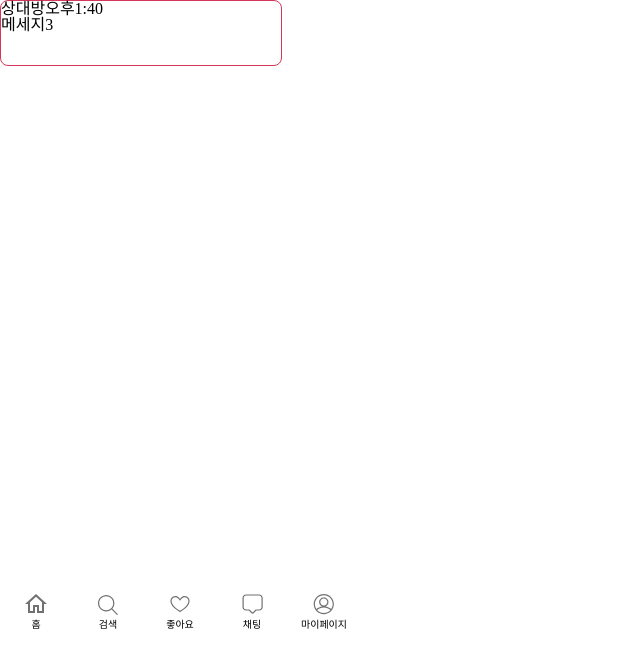
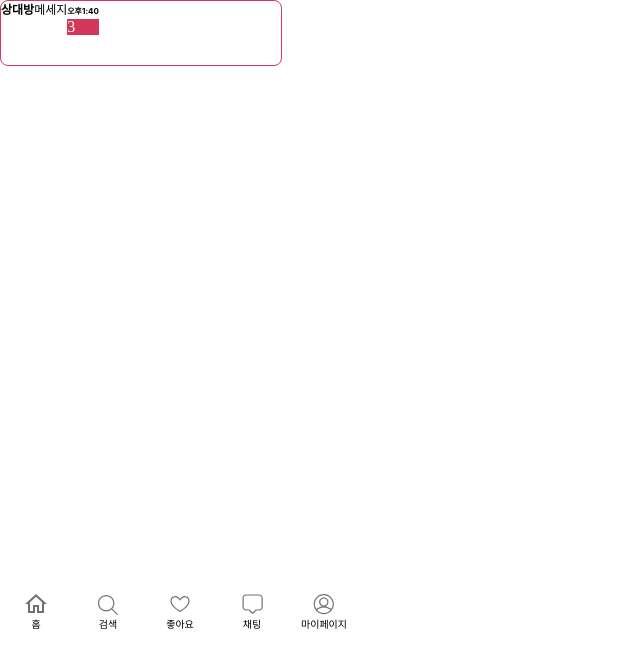
Before and after one commit to noobsoda/Team-EggplantGarage, a React (Create React App) app in the folder frontend/: page /chat in a window 1280 px wide. Shown: the top 668 px of the page, without its empty margins (0-640 px from the left). Built offline with nearby package versions, Linux system fonts and the light colour scheme.

Commit message:
[Feat] 텍스트 스타일 적용, 숫자 알림 박스 추가

```diff
--- /dev/null
+++ b/frontend/src/Atoms/Text/SmallNumBox.jsx
@@ -0,0 +1,11 @@
+import React from "react";
+import styled from "styled-components";
+
+const StyledBox = styled.div`
+  background-color: ${({ theme }) => theme.color.red};
+  color: ${({ theme }) => theme.color.white};
+`;
+
+export default function SmallNumBox({ number }) {
+  return <StyledBox>{number}</StyledBox>;
+}
--- a/frontend/src/Molecules/ChatRoomBox/index.jsx
+++ b/frontend/src/Molecules/ChatRoomBox/index.jsx
@@ -1,5 +1,5 @@
 import React from "react";
-import Button from "../../Atoms/Buttons/ExtraSmallBtn";
+import SmallNumBox from "../../Atoms/Text/SmallNumBox";
 import styled from "styled-components";
 
 const StyledBox = styled.div`
@@ -14,12 +14,14 @@ export default function ChatRoomBox({ name, price, onClick }) {
   return (
     <StyledBox>
       <div>
-        <div>상대방</div>
-        <div>메세지</div>
+        <span className="body2-bold">상대방</span>
+        <span className="body2-regular">메세지</span>
       </div>
       <div>
-        <div>오후1:40</div>
-        <div>3</div>
+        <span className="body3-bold">오후1:40</span>
+        <div>
+          <SmallNumBox number="3" />
+        </div>
       </div>
     </StyledBox>
   );
```
